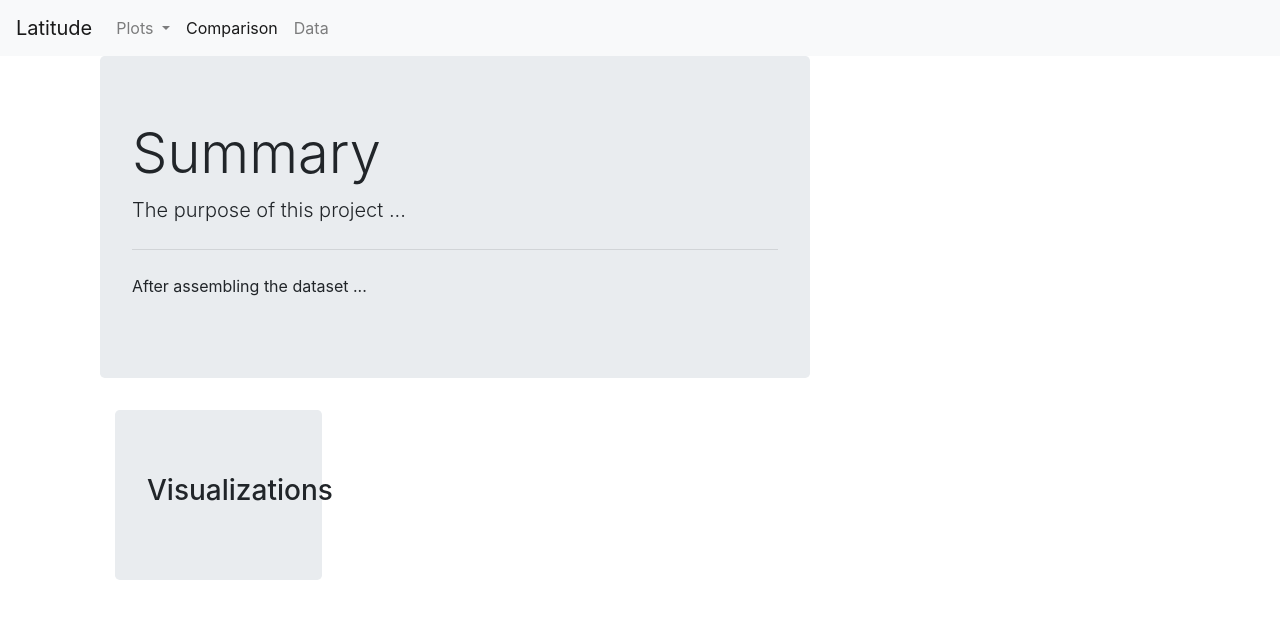
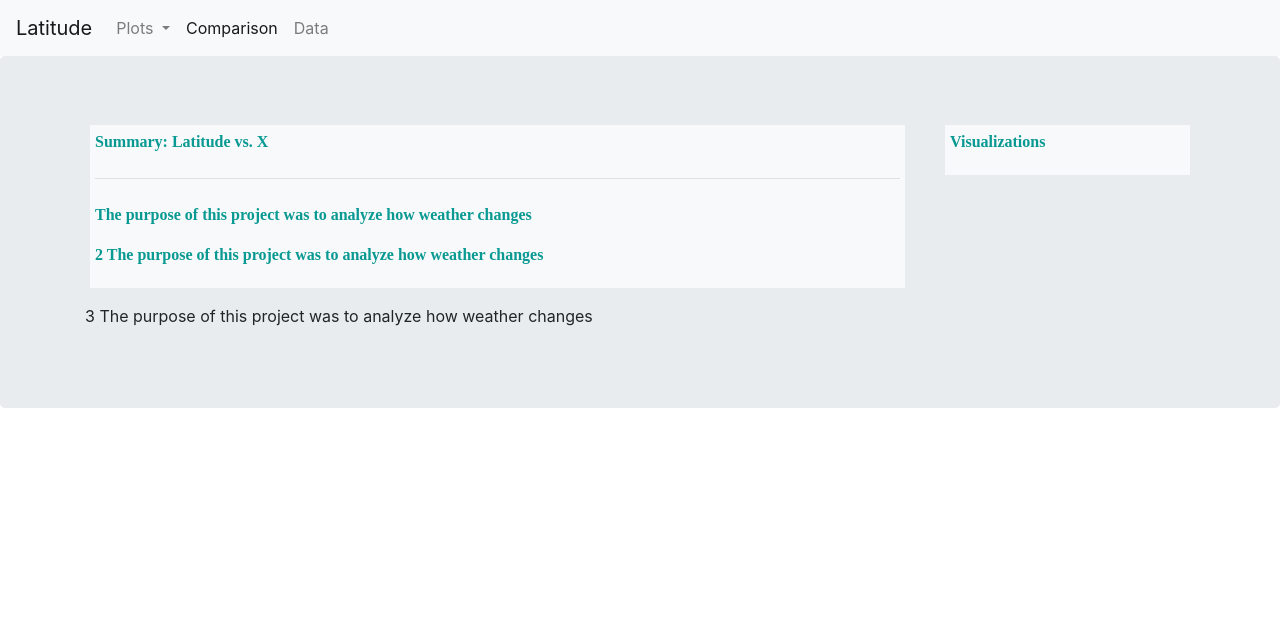
Before and after one commit to lgrayes/Web-Design-Challenge, a plain HTML site: page index.html in a window 1280 px wide. Drawn offline with nearby package versions, Linux system fonts and the light colour scheme.

Commit message:
Different columns for index page

```diff
--- a/index.html
+++ b/index.html
@@ -37,20 +37,29 @@
     </div>
   </nav>
 
-  <div class="container">
-    <div class="col-md-8">
-    <div class="jumbotron" >
-      <h1 class="display-4">Summary</h1>
-      <p class="lead">The purpose of this project ...</p>
-      <hr class="my-4">
-      <p>After assembling the dataset ...</p>
-    </div>
-    <div class="col-md-4">
-    <div class="jumbotron">
-      <h3 class="display-6">Visualizations</h3>
-    </div>
+   <div class="jumbotron">
+    <div class="container">
+      <!--Normally these medium columns go full wide on small screen sizes-->
+      <div class="row">
+        <div class="col-md-9"><div class="box skyblue"><thead>Summary: Latitude vs. X</thead>
+
+          <hr class="my-4">
+          <p>The purpose of this project was to analyze how weather changes</p>
+
+          <p></p>
+          <p>2 The purpose of this project was to analyze how weather changes</p>
+
+        </div>
+
+        <p></p>
+          <p>3 The purpose of this project was to analyze how weather changes</p>
+
+        </div>
+        <div class="col-md-3"><div class="box skyblue"><thead>Visualizations</thead></div>
+
+        </div>
+      </div>
   </div>
-
 </body>
 
 <script src="https://code.jquery.com/jquery-3.3.1.slim.min.js" integrity="sha384-q8i/X+965DzO0rT7abK41JStQIAqVgRVzpbzo5smXKp4YfRvH+8abtTE1Pi6jizo" crossorigin="anonymous"></script>
--- a/style.css
+++ b/style.css
@@ -27,3 +27,17 @@ table-responsive-lg{
     align-items: center;
     align-content: center;
 }
+
+.box {
+    min-height: 50px;
+    padding: 5px;
+    margin: 5px;
+    font-weight: 800;
+    color: rgb(12, 11, 11);
+    font-family: 'Times New Roman', Times, serif;
+    color: rgb(8, 153, 146);
+  }
+
+  .skyblue {
+    background: rgb(248, 249, 250);
+  }
```
Also changed, not shown: comparison.html (+19 -28 lines).
